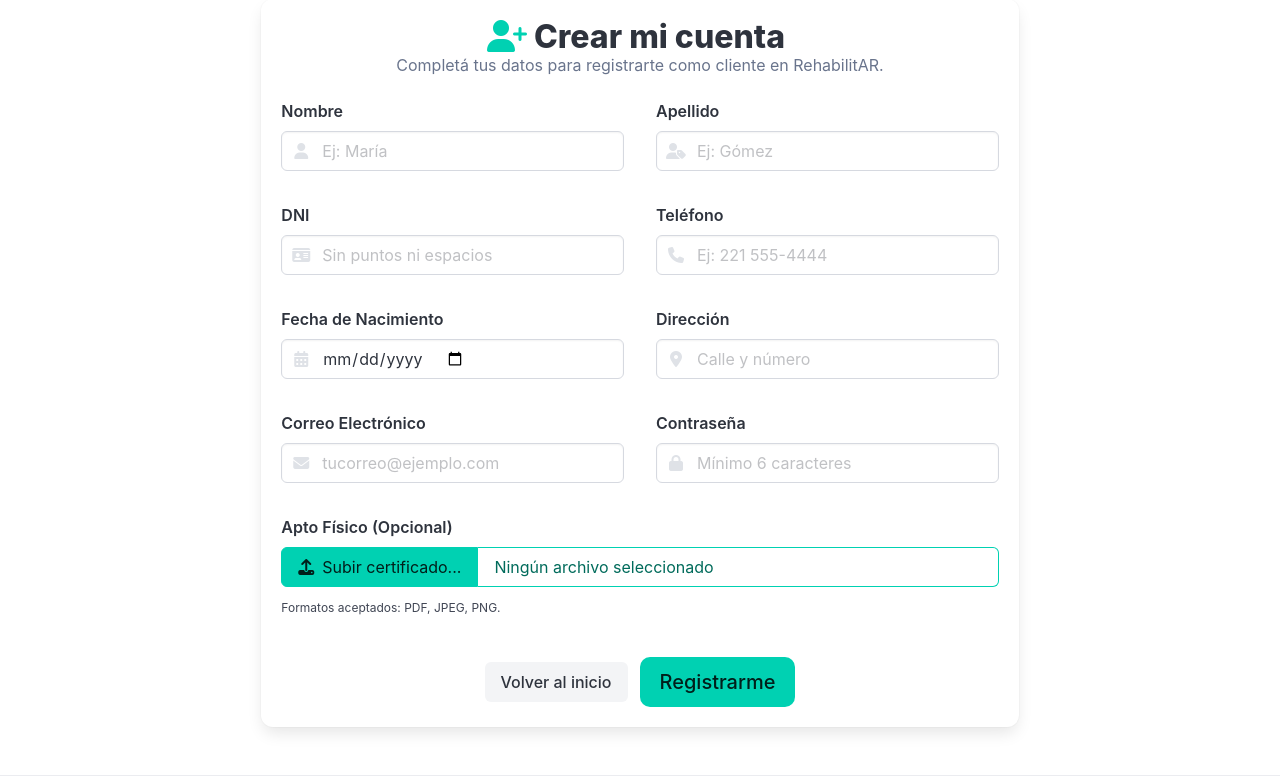
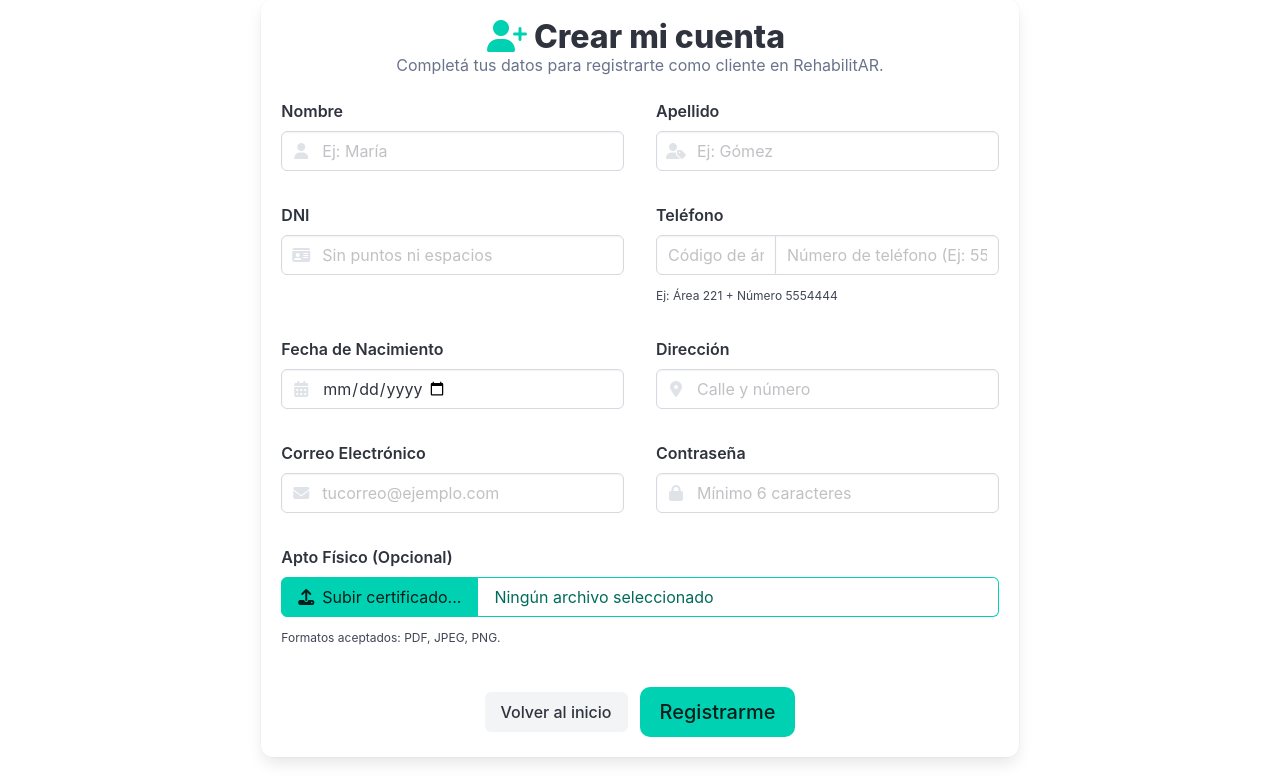
Before and after one commit to ianKief/RehabilitAR, a Flask app: page /auth/registro in a window 1280 px wide. Shown: the part 137-913 px from the top of the page. Run offline with Flask 3, Linux system fonts and the light colour scheme.

Commit message:
Mejora en los inputs del dni, telefono y fecha

```diff
--- a/src/web/controllers/auth.py
+++ b/src/web/controllers/auth.py
@@ -21,7 +21,10 @@ def registrar_cliente():
         nombre = request.form.get('nombre')
         apellido = request.form.get('apellido')
         dni = request.form.get('dni')
-        telefono = request.form.get('telefono')
+
+        cod_area = request.form.get('cod_area')
+        num = request.form.get('num')
+        telefono = f"{cod_area}{num}" if cod_area and num else None
         fecha_nacimiento = request.form.get('fecha_nacimiento')
         direccion = request.form.get('direccion')
         email = request.form.get('email')
--- a/src/web/templates/auth/registro.html
+++ b/src/web/templates/auth/registro.html
@@ -50,7 +50,7 @@
                         <div class="field">
                             <label class="label">DNI</label>
                             <div class="control has-icons-left">
-                                <input class="input" type="text" id="dni" name="dni" inputmode="numeric" pattern="[0-9]*" placeholder="Sin puntos ni espacios" required>
+                                <input class="input" type="text" id="dni" name="dni" inputmode="numeric" minlength="7" maxlength="8" pattern="[0-9]{7,8}" placeholder="Sin puntos ni espacios" required>
                                 <span class="icon is-small is-left"><i class="fas fa-id-card"></i></span>
                             </div>
                         </div>
@@ -59,10 +59,15 @@
                     <div class="column is-half">
                         <div class="field">
                             <label class="label">Teléfono</label>
-                            <div class="control has-icons-left">
-                                <input class="input" type="tel" id="telefono" name="telefono" inputmode="numeric" pattern="[0-9]*" placeholder="Ej: 221 555-4444" required>
-                                <span class="icon is-small is-left"><i class="fas fa-phone"></i></span>
+                            <div class="field has-addons">
+                                <p class="control">
+                                    <input class="input" type="text" id="cod_area" name="cod_area" inputmode="numeric" minlength="2" maxlength="4" pattern="[0-9]{2,4}" placeholder="Código de área (Ej: 221)" required style="width: 120px">
+                                </p>
+                                <p class="control is-expanded">
+                                    <input class="input" type="text" id="num" name="num" inputmode="numeric" minlength="6" maxlength="8" pattern="[0-9]{7,8}" placeholder="Número de teléfono (Ej: 5554444)" required>
+                                </p>
                             </div>
+                            <p class="help" id="telefono-help">Ej: Área 221 + Número 5554444</p>
                         </div>
                     </div>
 
@@ -70,7 +75,7 @@
                         <div class="field">
                             <label class="label">Fecha de Nacimiento</label>
                             <div class="control has-icons-left">
-                                <input class="input" type="date" id="fecha_nacimiento" name="fecha_nacimiento" required>
+                                <input class="input" type="date" id="fecha_nacimiento" name="fecha_nacimiento" max="9999-12-31" required>
                                 <span class="icon is-small is-left"><i class="fas fa-calendar-alt"></i></span>
                             </div>
                         </div>
@@ -136,6 +141,11 @@
 </div>
 
 <script>
+    document.addEventListener('DOMContentLoaded', () => {
+
+        // ==========================================
+        // 1. NOMBRE DEL ARCHIVO APTO FÍSICO
+        // ==========================================
         const fileInput = document.querySelector('#apto_fisico');
         const fileNameDisplay = document.querySelector('#file-name-display');
 
@@ -148,5 +158,59 @@
                 }
             });
         }
+
+        // ==========================================
+        // 2. FECHA DE NACIMIENTO (Límite 18 años)
+        // ==========================================
+        const fechaInput = document.getElementById('fecha_nacimiento');
+        if (fechaInput) {
+            // Calculamos exactamente la fecha de hoy pero 18 años atrás
+            const hoy = new Date();
+            const hace18Anios = new Date(hoy.getFullYear() - 18, hoy.getMonth(), hoy.getDate());
+
+            // Formateamos a YYYY-MM-DD para el input y lo asignamos como límite máximo
+            const maxDate = hace18Anios.toISOString().split('T')[0];
+            fechaInput.setAttribute('max', maxDate);
+        }
+
+        // ==========================================
+        // 3. TELÉFONO INTELIGENTE (Adapta los dígitos)
+        // ==========================================
+        const codAreaInput = document.getElementById('cod_area');
+        const numLocalInput = document.getElementById('num_local');
+        const telHelp = document.getElementById('telefono-help');
+
+        function actualizarTelefono() {
+            // Evitamos que tipee letras
+            codAreaInput.value = codAreaInput.value.replace(/\D/g, '');
+            numLocalInput.value = numLocalInput.value.replace(/\D/g, '');
+
+            const codLen = codAreaInput.value.length;
+
+            if (codLen >= 2) {
+                // Si el área tiene 3 (ej: 221), el local máximo es 7. Si área es 2 (11), local es 8.
+                const maxLocal = 10 - codLen;
+                numLocalInput.setAttribute('maxlength', maxLocal);
+
+                const total = codLen + numLocalInput.value.length;
+                if (total === 10) {
+                    telHelp.className = 'help is-success';
+                    telHelp.textContent = '¡Formato válido! (10 dígitos)';
+                } else {
+                    telHelp.className = 'help is-warning';
+                    telHelp.textContent = `Faltan ${10 - total} dígitos para completar los 10 requeridos.`;
+                }
+            } else {
+                numLocalInput.setAttribute('maxlength', 8); // Por defecto
+                telHelp.className = 'help';
+                telHelp.textContent = 'Ingrese su código de área primero.';
+            }
+        }
+
+        if (codAreaInput && numLocalInput) {
+            codAreaInput.addEventListener('input', actualizarTelefono);
+            numLocalInput.addEventListener('input', actualizarTelefono);
+        }
+    });
 </script>
 {% endblock %}
```
Lines whose indentation alone changed are shown as unchanged.
